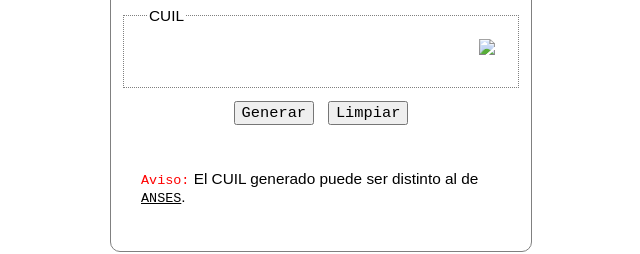
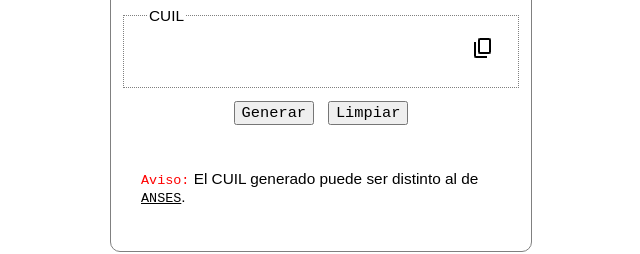
Before and after one commit to admred/cuil-online, a plain HTML site: page index.html in a window 1280 px wide. Shown: the part 308-562 px from the top of the page, 319-959 px from the left. Drawn offline with Linux system fonts and the light colour scheme; the site is published under a folder, as on GitHub Pages, so addresses that start at the root find nothing.

Commit message:
fix path

```diff
--- a/index.html
+++ b/index.html
@@ -39,7 +39,7 @@
                 <div class="inline">
                     <input id="cuil" class="input input-text" readonly>
                     <a href=""  class="clipboard" id="copy">
-                       <img src="/assets/content_copy_FILL0_wght400_GRAD0_opsz24.png">
+                       <img src="assets/content_copy_FILL0_wght400_GRAD0_opsz24.png">
                     </a>
                 </div>
             </fieldset>
```
